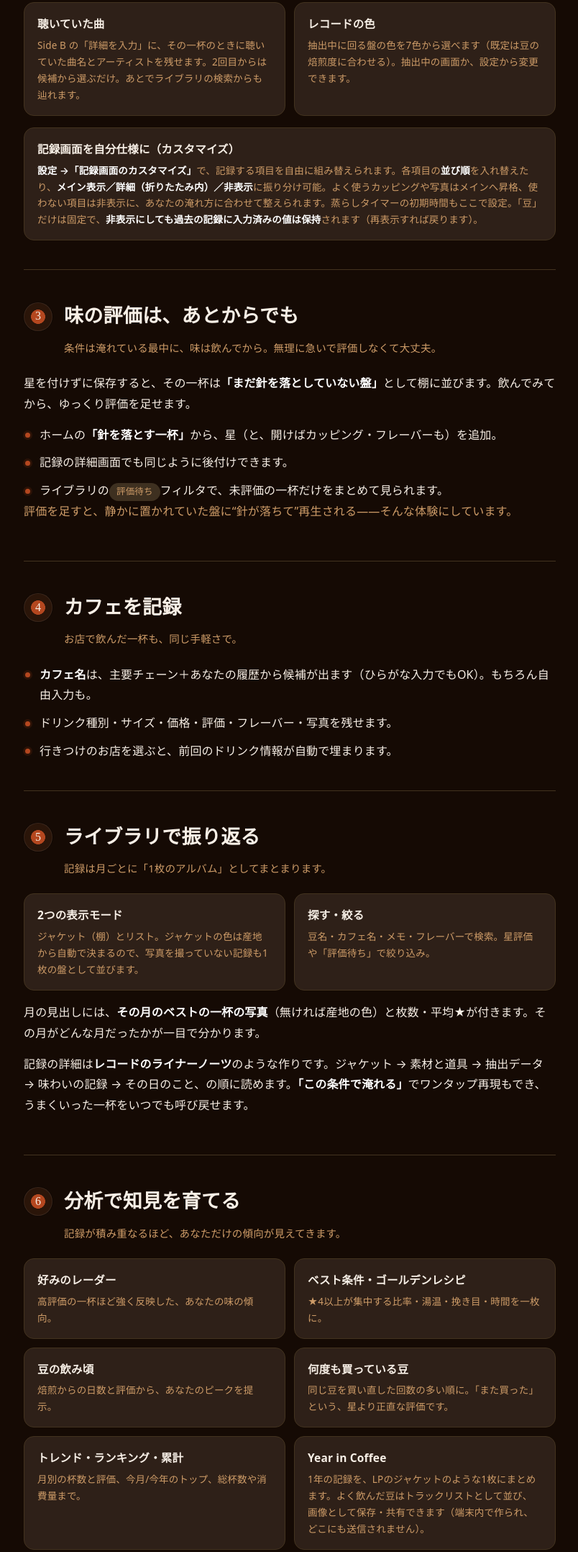
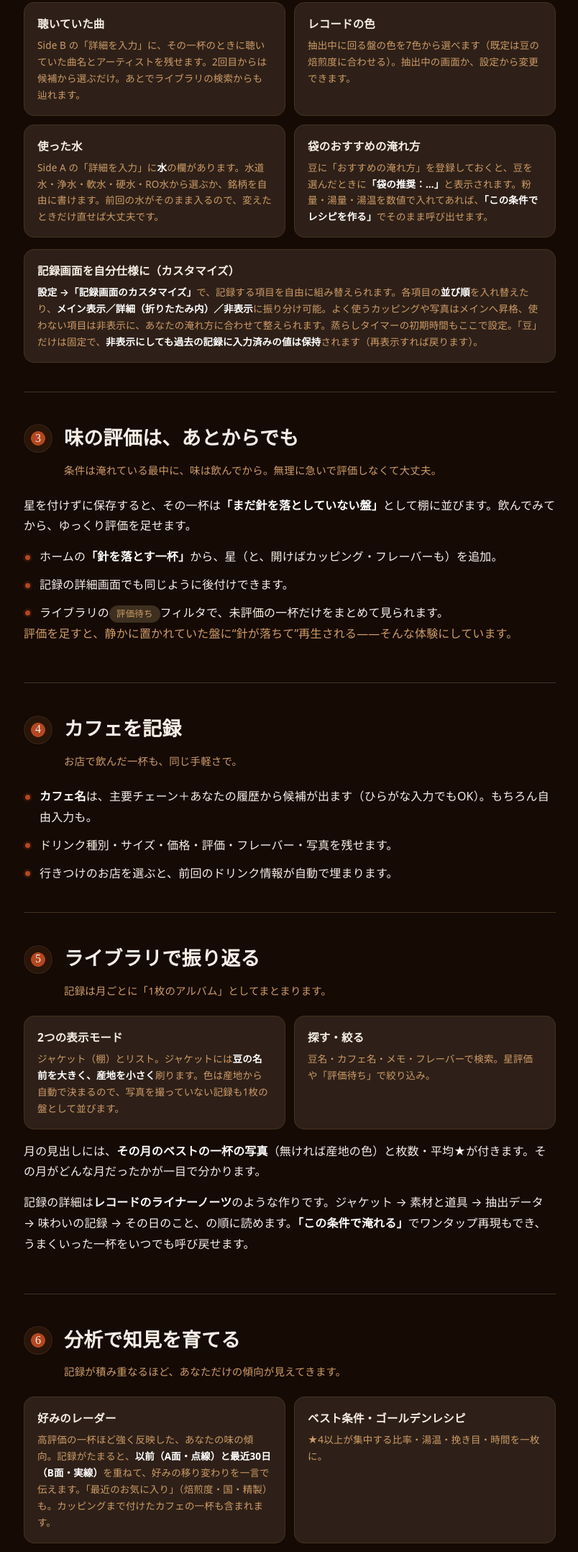
Before and after one commit to megroove/megroove-legal, a plain HTML site: page manual/index.html in a window 1280 px wide. Shown: the part 2444-4600 px from the top of the page at 72% size, without its empty margins (237-1041 px from the left). Drawn offline with Linux system fonts and the light colour scheme.

Commit message:
取扱説明書に水情報登録やおすすめレシピの改善を反映

```diff
--- a/manual/index.html
+++ b/manual/index.html
@@ -231,6 +231,8 @@
         <div class="grid two" style="margin-top:16px">
           <div class="tile"><h3>聴いていた曲</h3><p>Side B の「詳細を入力」に、その一杯のときに聴いていた曲名とアーティストを残せます。2回目からは候補から選ぶだけ。あとでライブラリの検索からも辿れます。</p></div>
           <div class="tile"><h3>レコードの色</h3><p>抽出中に回る盤の色を7色から選べます（既定は豆の焙煎度に合わせる）。抽出中の画面か、設定から変更できます。</p></div>
+          <div class="tile"><h3>使った水</h3><p>Side A の「詳細を入力」に<strong>水</strong>の欄があります。水道水・浄水・軟水・硬水・RO水から選ぶか、銘柄を自由に書けます。<em>前回の水がそのまま入る</em>ので、変えたときだけ直せば大丈夫です。</p></div>
+          <div class="tile"><h3>袋のおすすめの淹れ方</h3><p>豆に「おすすめの淹れ方」を登録しておくと、豆を選んだときに<strong>「袋の推奨：…」</strong>と表示されます。粉量・湯量・湯温を数値で入れてあれば、<strong>「この条件でレシピを作る」</strong>でそのまま呼び出せます。</p></div>
         </div>
 
         <div class="tile" style="margin-top:16px">
@@ -265,7 +267,7 @@
         <div class="sec-head"><span class="badge"><span>5</span></span><h2 class="sec-title">ライブラリで振り返る</h2></div>
         <p class="sec-sub">記録は月ごとに「1枚のアルバム」としてまとまります。</p>
         <div class="grid two">
-          <div class="tile"><h3>2つの表示モード</h3><p>ジャケット（棚）とリスト。ジャケットの色は産地から自動で決まるので、写真を撮っていない記録も1枚の盤として並びます。</p></div>
+          <div class="tile"><h3>2つの表示モード</h3><p>ジャケット（棚）とリスト。ジャケットには<strong>豆の名前を大きく、産地を小さく</strong>刷ります。色は産地から自動で決まるので、写真を撮っていない記録も1枚の盤として並びます。</p></div>
           <div class="tile"><h3>探す・絞る</h3><p>豆名・カフェ名・メモ・フレーバーで検索。星評価や「評価待ち」で絞り込み。</p></div>
         </div>
         <p style="margin-top:16px">月の見出しには、<strong>その月のベストの一杯の写真</strong>（無ければ産地の色）と枚数・平均★が付きます。その月がどんな月だったかが一目で分かります。</p>
@@ -276,7 +278,7 @@
         <div class="sec-head"><span class="badge"><span>6</span></span><h2 class="sec-title">分析で知見を育てる</h2></div>
         <p class="sec-sub">記録が積み重なるほど、あなただけの傾向が見えてきます。</p>
         <div class="grid two">
-          <div class="tile"><h3>好みのレーダー</h3><p>高評価の一杯ほど強く反映した、あなたの味の傾向。</p></div>
+          <div class="tile"><h3>好みのレーダー</h3><p>高評価の一杯ほど強く反映した、あなたの味の傾向。記録がたまると、<strong>以前（A面・点線）と最近30日（B面・実線）</strong>を重ねて、好みの移り変わりを一言で伝えます。「最近のお気に入り」（焙煎度・国・精製）も。カッピングまで付けたカフェの一杯も含まれます。</p></div>
           <div class="tile"><h3>ベスト条件・ゴールデンレシピ</h3><p>★4以上が集中する比率・湯温・挽き目・時間を一枚に。</p></div>
           <div class="tile"><h3>豆の飲み頃</h3><p>焙煎からの日数と評価から、あなたのピークを提示。</p></div>
           <div class="tile"><h3>何度も買っている豆</h3><p>同じ豆を買い直した回数の多い順に。「また買った」という、星より正直な評価です。</p></div>
@@ -305,8 +307,9 @@
         <div class="sec-head"><span class="badge"><span>8</span></span><h2 class="sec-title">ストック（豆・器具・レシピ）</h2></div>
         <p class="sec-sub">よく使うものを登録しておくと、記録がさらに速くなります。</p>
         <ul class="plain">
-          <li><strong>写真を登録</strong>できます。豆は袋・パッケージ、器具はその姿を。ピッカーやホームで一目で分かります。</li>
-          <li>豆の<strong>内容量</strong>を入れておくと、記録の粉量から<em>残量を自動計算</em>。飲み切ったらアーカイブへ。</li>
+          <li><strong>写真を登録</strong>できます。豆は袋の表面を<strong>リスト画像</strong>として（撮影でもアルバムからでも）、器具はその姿を。ピッカーやホームで一目で分かります。</li>
+          <li>豆には<strong>ロースター</strong>・袋に書かれた<strong>フレーバーノート</strong>・<strong>おすすめの淹れ方</strong>も残せます（どれも任意）。</li>
+          <li>豆の<strong>内容量</strong>を入れておくと、記録の粉量から<em>残量を自動計算</em>。飲み切ったら、ストックの行の<strong>「飲み切り」を1タップ</strong>で記録画面の選択肢から外れます（取り消しもできます）。残量が0になった一杯を保存したときは、アプリからも<em>飲み切りにするか</em>そっと尋ねます。</li>
           <li>気に入った豆をまた買ったら、その豆の「<strong>同じ豆を買い直す</strong>」から登録します。産地や焙煎度は引き継がれるので、<em>焙煎日を入れるだけ</em>。新しい袋には「2袋目」「3袋目」と付き、ピッカーや分析でも何袋目かが分かります。</li>
           <li>産地は、ブレンドなら「<strong>ブレンド（複数の産地）として入力</strong>」から<em>複数の国</em>を登録できます。分かる範囲だけで構いません。</li>
           <li>レシピ（粉量・湯量・挽き目・湯温のテンプレート）で、いつもの淹れ方をすぐ呼び出し。</li>
```
